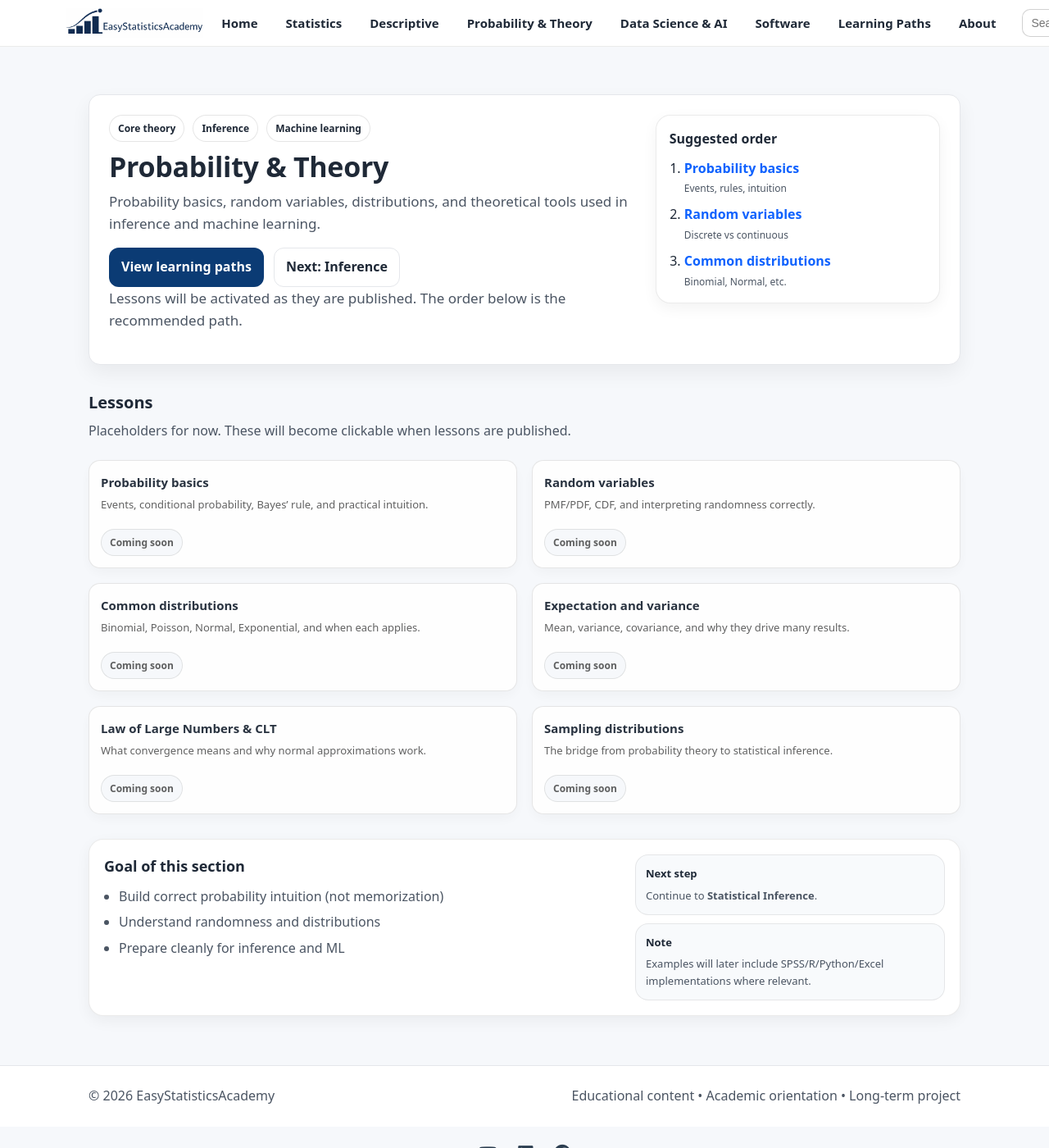
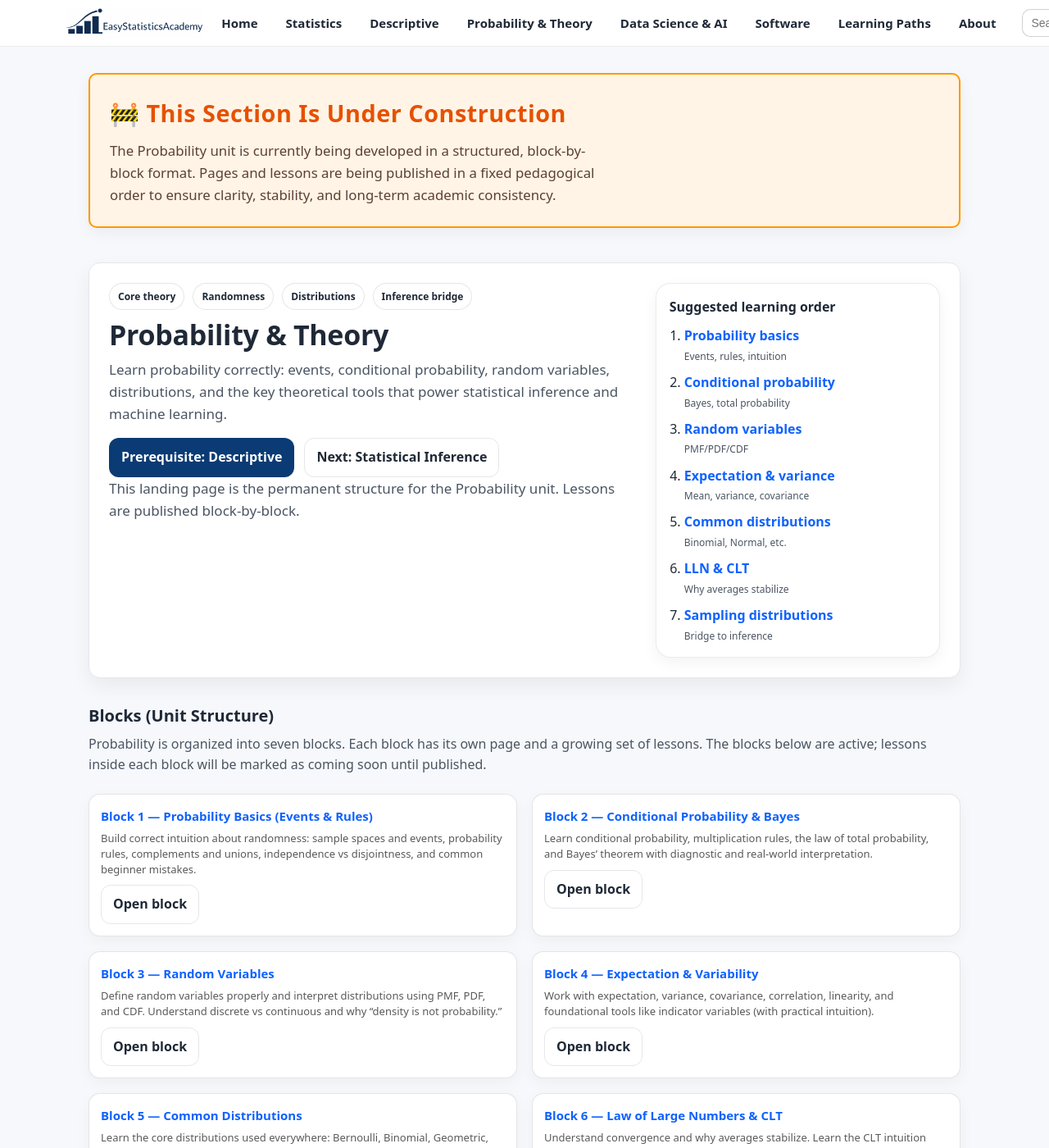
Before and after one commit to ammar-homaida-statistics/easystatisticsacademy, a Jekyll site: the page built from probability/index.md, in a window 1280 px wide and 1400 px high. Shown: the whole window at 82% size. Built offline with Jekyll 4.4.1, drawn with Linux system fonts in a browser that asks for light colours; our own code applies the rules of GitHub Pages for plain Markdown files; some of the changed text lies outside the part shown.

Commit message:
Update the structure

```diff
--- a/probability/index.md
+++ b/probability/index.md
@@ -1,113 +1,256 @@
 ---
 layout: default
 title: Probability & Theory
-description: Probability basics, random variables, distributions, and theory needed for inference and ML.
+description: Build correct probability intuition: events, random variables, distributions, and the theory needed for statistical inference.
 permalink: /probability/
 sidebar: false
 ---
+
+<!-- UNDER CONSTRUCTION NOTICE -->
+<section class="section section-slim">
+  <div class="callout" style="background:#fff4e5; border:2px solid #ff9800; padding:1.5rem; border-radius:10px;">
+    <div class="callout-copy">
+      <h2 style="margin-top:0; color:#e65100; font-size:1.8rem; letter-spacing:0.5px;">
+        🚧 This Section Is Under Construction
+      </h2>
+      <p style="margin:0; font-size:1.05rem; color:#5d4037; line-height:1.6;">
+        The Probability unit is currently being developed in a structured, block-by-block format.
+        Pages and lessons are being published in a fixed pedagogical order to ensure clarity, stability,
+        and long-term academic consistency.
+      </p>
+    </div>
+  </div>
+</section>
 
 <section class="hero hero-section">
   <div class="hero-card hero-split">
     <div class="hero-copy">
       <div class="badge-row">
         <span class="badge">Core theory</span>
-        <span class="badge">Inference</span>
-        <span class="badge">Machine learning</span>
+        <span class="badge">Randomness</span>
+        <span class="badge">Distributions</span>
+        <span class="badge">Inference bridge</span>
       </div>
 
       <h1>Probability &amp; Theory</h1>
       <p class="lead">
-        Probability basics, random variables, distributions, and theoretical tools used in inference
-        and machine learning.
+        Learn probability correctly: events, conditional probability, random variables, distributions,
+        and the key theoretical tools that power statistical inference and machine learning.
       </p>
 
       <div class="hero-actions">
-        <a class="btn" href="/learning-paths/">View learning paths</a>
-        <a class="btn btn-outline" href="/inference/">Next: Inference</a>
+        <a class="btn" href="/descriptive/">Prerequisite: Descriptive</a>
+        <a class="btn btn-outline" href="/inference/">Next: Statistical Inference</a>
       </div>
 
       <p class="muted-mini">
-        Lessons will be activated as they are published. The order below is the recommended path.
+        This landing page is the permanent structure for the Probability unit. Lessons are published block-by-block.
       </p>
     </div>
 
     <div class="hero-panel">
       <div class="panel-card">
-        <h2 class="panel-title">Suggested order</h2>
+        <h2 class="panel-title">Suggested learning order</h2>
         <ol class="quickstart">
-          <li><a href="#lessons">Probability basics</a><span class="meta">Events, rules, intuition</span></li>
-          <li><a href="#lessons">Random variables</a><span class="meta">Discrete vs continuous</span></li>
-          <li><a href="#lessons">Common distributions</a><span class="meta">Binomial, Normal, etc.</span></li>
+          <li><a href="#blocks">Probability basics</a><span class="meta">Events, rules, intuition</span></li>
+          <li><a href="#blocks">Conditional probability</a><span class="meta">Bayes, total probability</span></li>
+          <li><a href="#blocks">Random variables</a><span class="meta">PMF/PDF/CDF</span></li>
+          <li><a href="#blocks">Expectation &amp; variance</a><span class="meta">Mean, variance, covariance</span></li>
+          <li><a href="#blocks">Common distributions</a><span class="meta">Binomial, Normal, etc.</span></li>
+          <li><a href="#blocks">LLN &amp; CLT</a><span class="meta">Why averages stabilize</span></li>
+          <li><a href="#blocks">Sampling distributions</a><span class="meta">Bridge to inference</span></li>
         </ol>
       </div>
     </div>
   </div>
 </section>
 
-<section class="section" id="lessons">
+<section class="section" id="blocks">
   <div class="section-head">
-    <h2>Lessons</h2>
-    <p>Placeholders for now. These will become clickable when lessons are published.</p>
+    <h2>Blocks (Unit Structure)</h2>
+    <p>
+      Probability is organized into seven blocks. Each block has its own page and a growing set of lessons.
+      The blocks below are active; lessons inside each block will be marked as coming soon until published.
+    </p>
+  </div>
+
+  <!-- ✅ Continue reading (Probability home → last visited BLOCK) -->
+  <div id="continue-reading-probability" style="display:none; margin-top:0.75rem;">
+    <div class="callout">
+      <div class="callout-copy">
+        <h2>Continue reading</h2>
+        <p class="muted-mini" id="continue-reading-probability-label" style="margin:0 0 .75rem 0;"></p>
+        <a class="btn" id="continue-reading-probability-btn" href="#">Continue</a>
+      </div>
+    </div>
   </div>
 
   <div class="grid grid-2">
-    <div class="card lesson-card is-soon">
-      <h3>Probability basics</h3>
-      <p>Events, conditional probability, Bayes’ rule, and practical intuition.</p>
-      <span class="pill">Coming soon</span>
+
+    <!-- Block 1 -->
+    <div class="card lesson-card">
+      <h3>
+        <a href="/probability/basics/">Block 1 — Probability Basics (Events &amp; Rules)</a>
+      </h3>
+
+      <p>
+        Build correct intuition about randomness: sample spaces and events, probability rules,
+        complements and unions, independence vs disjointness, and common beginner mistakes.
+      </p>
+
+      <div class="pill-row">
+        <a class="btn btn-outline" href="/probability/basics/">Open block</a>
+      </div>
     </div>
 
-    <div class="card lesson-card is-soon">
-      <h3>Random variables</h3>
-      <p>PMF/PDF, CDF, and interpreting randomness correctly.</p>
-      <span class="pill">Coming soon</span>
+    <!-- Block 2 -->
+    <div class="card lesson-card">
+      <h3>
+        <a href="/probability/conditional/">Block 2 — Conditional Probability &amp; Bayes</a>
+      </h3>
+
+      <p>
+        Learn conditional probability, multiplication rules, the law of total probability,
+        and Bayes’ theorem with diagnostic and real-world interpretation.
+      </p>
+
+      <div class="pill-row">
+        <a class="btn btn-outline" href="/probability/conditional/">Open block</a>
+      </div>
     </div>
 
-    <div class="card lesson-card is-soon">
-      <h3>Common distributions</h3>
-      <p>Binomial, Poisson, Normal, Exponential, and when each applies.</p>
-      <span class="pill">Coming soon</span>
+    <!-- Block 3 -->
+    <div class="card lesson-card">
+      <h3>
+        <a href="/probability/random-variables/">Block 3 — Random Variables</a>
+      </h3>
+
+      <p>
+        Define random variables properly and interpret distributions using PMF, PDF, and CDF.
+        Understand discrete vs continuous and why “density is not probability.”
+      </p>
+
+      <div class="pill-row">
+        <a class="btn btn-outline" href="/probability/random-variables/">Open block</a>
+      </div>
     </div>
 
-    <div class="card lesson-card is-soon">
-      <h3>Expectation and variance</h3>
-      <p>Mean, variance, covariance, and why they drive many results.</p>
-      <span class="pill">Coming soon</span>
+    <!-- Block 4 -->
+    <div class="card lesson-card">
+      <h3>
+        <a href="/probability/expectation-variance/">Block 4 — Expectation &amp; Variability</a>
+      </h3>
+
+      <p>
+        Work with expectation, variance, covariance, correlation, linearity,
+        and foundational tools like indicator variables (with practical intuition).
+      </p>
+
+      <div class="pill-row">
+        <a class="btn btn-outline" href="/probability/expectation-variance/">Open block</a>
+      </div>
     </div>
 
-    <div class="card lesson-card is-soon">
-      <h3>Law of Large Numbers &amp; CLT</h3>
-      <p>What convergence means and why normal approximations work.</p>
-      <span class="pill">Coming soon</span>
+    <!-- Block 5 -->
+    <div class="card lesson-card">
+      <h3>
+        <a href="/probability/distributions/">Block 5 — Common Distributions</a>
+      </h3>
+
+      <p>
+        Learn the core distributions used everywhere: Bernoulli, Binomial, Geometric, Poisson,
+        Uniform, Exponential, and Normal—plus when each applies.
+      </p>
+
+      <div class="pill-row">
+        <a class="btn btn-outline" href="/probability/distributions/">Open block</a>
+      </div>
     </div>
 
-    <div class="card lesson-card is-soon">
-      <h3>Sampling distributions</h3>
-      <p>The bridge from probability theory to statistical inference.</p>
-      <span class="pill">Coming soon</span>
+    <!-- Block 6 -->
+    <div class="card lesson-card">
+      <h3>
+        <a href="/probability/lln-clt/">Block 6 — Law of Large Numbers &amp; CLT</a>
+      </h3>
+
+      <p>
+        Understand convergence and why averages stabilize. Learn the CLT intuition that explains
+        normal approximations and supports inference methods.
+      </p>
+
+      <div class="pill-row">
+        <a class="btn btn-outline" href="/probability/lln-clt/">Open block</a>
+      </div>
     </div>
+
+    <!-- Block 7 -->
+    <div class="card lesson-card">
+      <h3>
+        <a href="/probability/sampling-distributions/">Block 7 — Sampling Distributions (Bridge to Inference)</a>
+      </h3>
+
+      <p>
+        Connect probability to inference: parameters vs statistics, sampling distributions, standard error,
+        and the core idea behind t/chi-square/F distributions (preview only).
+      </p>
+
+      <div class="pill-row">
+        <a class="btn btn-outline" href="/probability/sampling-distributions/">Open block</a>
+      </div>
+    </div>
+
   </div>
 </section>
 
 <section class="section section-slim">
   <div class="callout">
     <div class="callout-copy">
-      <h2>Goal of this section</h2>
+      <h2>Goal of this unit</h2>
       <ul class="bullets">
         <li>Build correct probability intuition (not memorization)</li>
-        <li>Understand randomness and distributions</li>
-        <li>Prepare cleanly for inference and ML</li>
+        <li>Understand events, conditional probability, and independence</li>
+        <li>Model randomness using random variables and distributions</li>
+        <li>Prepare cleanly for Statistical Inference and later Modeling/ML</li>
       </ul>
     </div>
+
     <div class="callout-side">
       <div class="mini">
-        <div class="mini-title">Next step</div>
-        <div class="mini-body">Continue to <strong>Statistical Inference</strong>.</div>
+        <div class="mini-title">Publishing strategy</div>
+        <div class="mini-body">Lessons are published block-by-block to keep the unit coherent.</div>
       </div>
       <div class="mini">
-        <div class="mini-title">Note</div>
-        <div class="mini-body">Examples will later include SPSS/R/Python/Excel implementations where relevant.</div>
+        <div class="mini-title">Next section</div>
+        <div class="mini-body">Continue to <strong>Statistical Inference</strong> after completing this unit.</div>
+      </div>
+      <div class="mini">
+        <div class="mini-title">Software later</div>
+        <div class="mini-body">Examples will later include SPSS/R/Python/Excel workflows.</div>
       </div>
     </div>
   </div>
 </section>
+
+<script>
+  (function () {
+    // ✅ Probability HOME continues the last visited BLOCK (not lessons)
+    // Separate key so it never affects other site sections
+    var KEY = "esa_continue_probability_last_block_v0";
+    var raw = localStorage.getItem(KEY);
+    if (!raw) return;
+
+    try {
+      var data = JSON.parse(raw);
+      if (!data || !data.url || !data.label) return;
+
+      var wrap = document.getElementById("continue-reading-probability");
+      var label = document.getElementById("continue-reading-probability-label");
+      var btn = document.getElementById("continue-reading-probability-btn");
+      if (!wrap || !label || !btn) return;
+
+      label.innerHTML = 'You last visited: <strong>' + data.label + '</strong>';
+      btn.href = data.url;
+      wrap.style.display = "block";
+    } catch (e) {}
+  })();
+</script>
```
